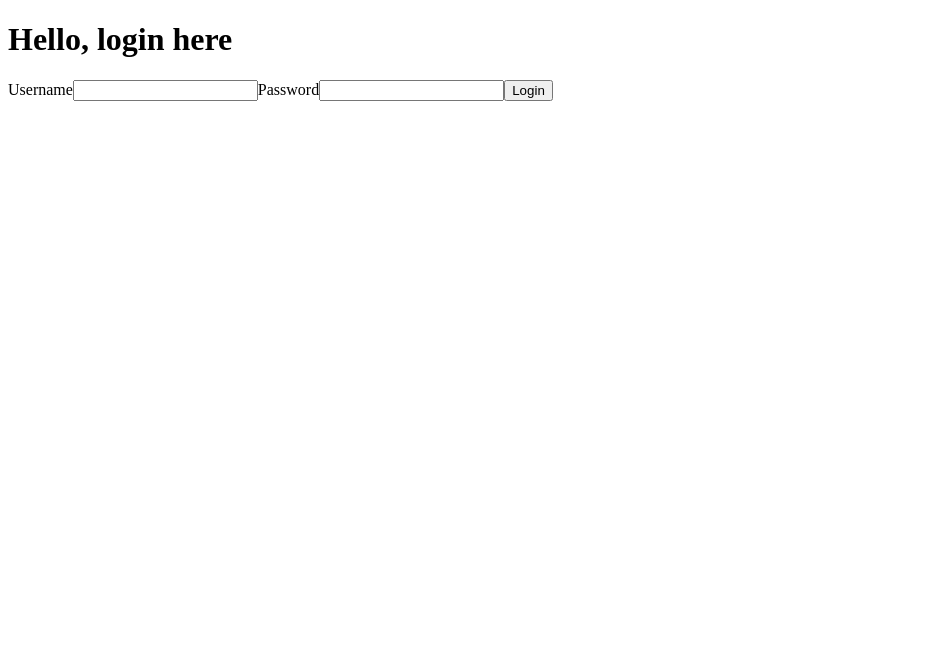
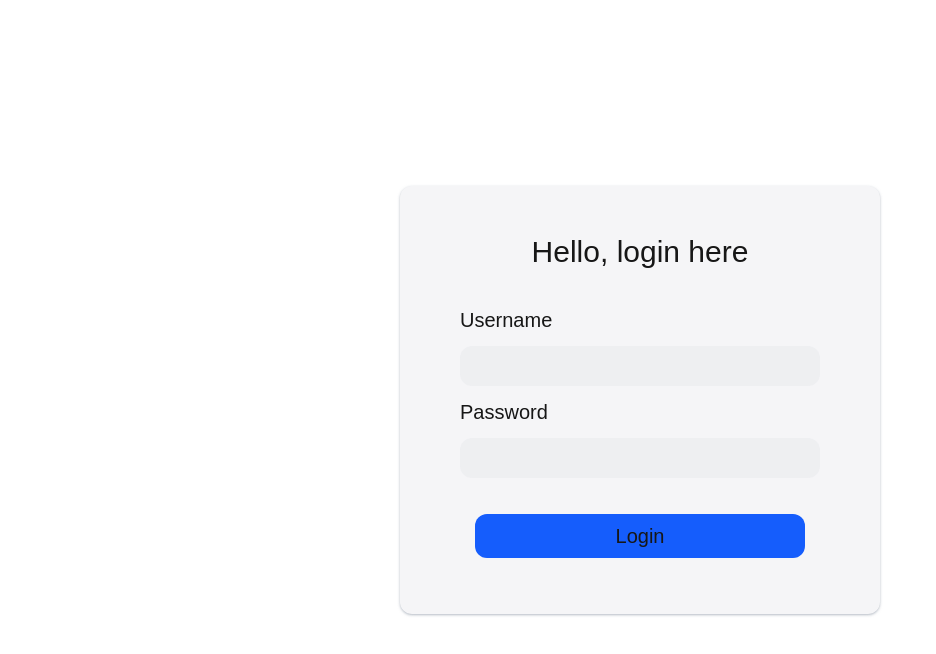
Before and after one commit to salvarez96/frontend-tech-test, a Next.js app: page /login in a window 1280 px wide. Shown: the top 654 px of the page, without its empty margins (0-936 px from the left). Built offline with nearby package versions, Linux system fonts and the light colour scheme.

Commit message:
💄 Implement a new layout for login page

```diff
--- /dev/null
+++ b/src/app/login/layout.tsx
@@ -0,0 +1,36 @@
+import type { Metadata } from "next";
+import { Geist, Geist_Mono } from "next/font/google";
+import "@/app/(app)/globals.css";
+
+const geistSans = Geist({
+  variable: "--font-geist-sans",
+  subsets: ["latin"],
+});
+
+const geistMono = Geist_Mono({
+  variable: "--font-geist-mono",
+  subsets: ["latin"],
+});
+
+export const metadata: Metadata = {
+  title: "Inicia sesión",
+  description: "Login to continue",
+};
+
+export default function LoginLayout({
+  children,
+}: Readonly<{
+  children: React.ReactNode;
+}>) {
+  return (
+    <html lang="en">
+      <body
+        className={`${geistSans.variable} ${geistMono.variable} antialiased`}
+      >
+        <main>
+          {children}
+        </main>
+      </body>
+    </html>
+  );
+}
```
